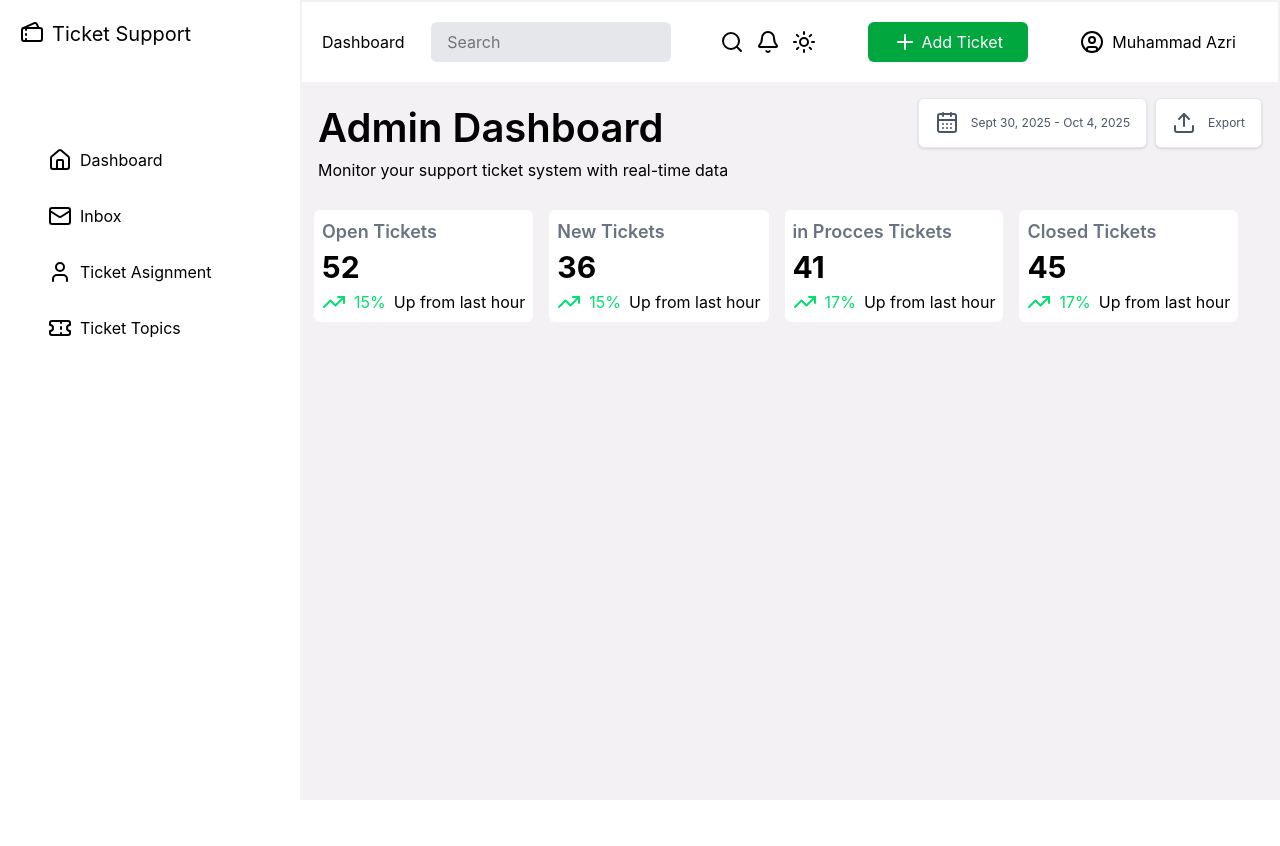
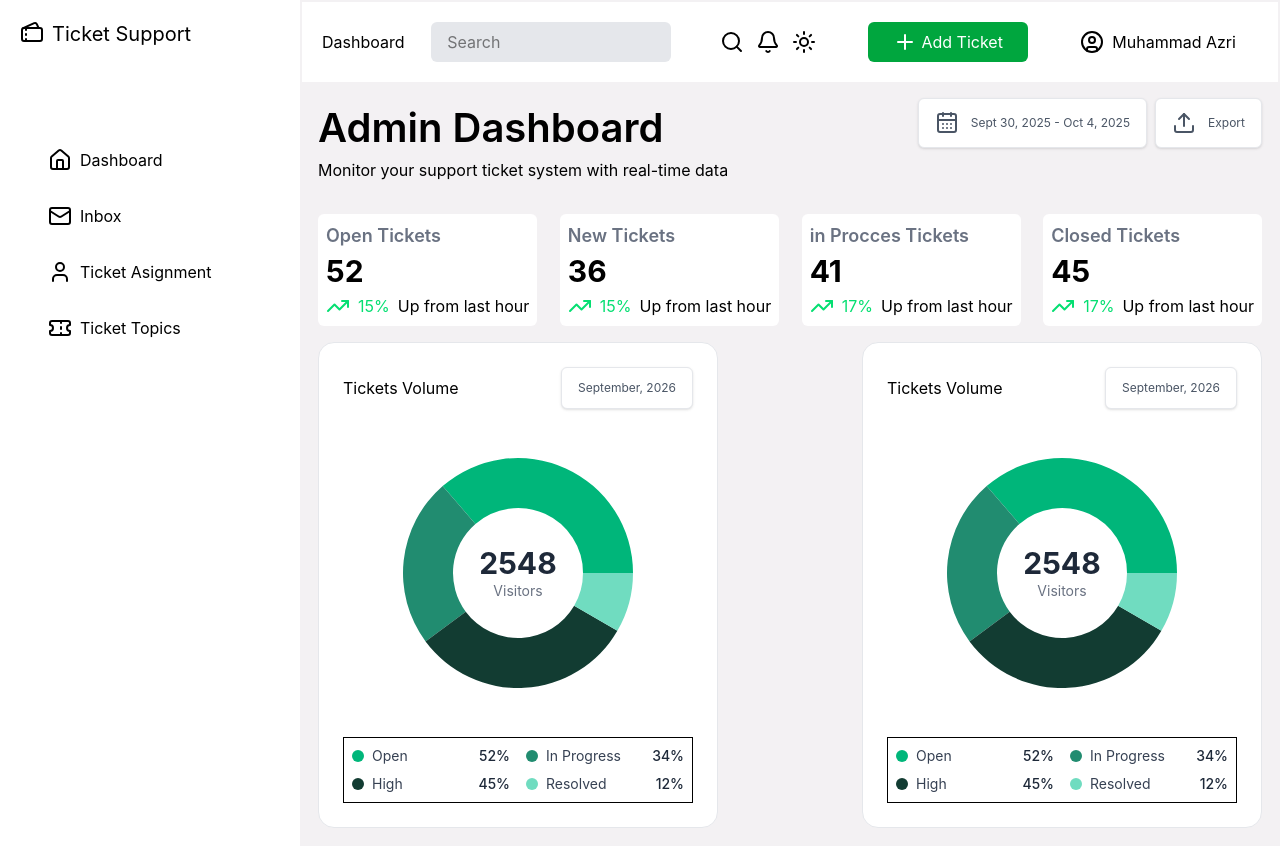
Before and after one commit to Muhammad-Azri/Ticketing-System, a React (Vite) app: page / in a window 1280 px wide. Before the commit the page ends 800 px from the top, so only its background shows below. Built offline with nearby package versions, Linux system fonts and the light colour scheme.

Commit message:
update chart ticket

```diff
--- a/package.json
+++ b/package.json
@@ -14,6 +14,7 @@
     "lucide-react": "^1.37.0",
     "react": "^19.2.8",
     "react-dom": "^19.2.8",
+    "recharts": "^3.10.1",
     "tailwindcss": "^4.3.3"
   },
   "devDependencies": {
--- a/src/Dashboard.jsx
+++ b/src/Dashboard.jsx
@@ -1,11 +1,12 @@
 import { CalendarDays, TrendingUp, Upload, } from "lucide-react";
 import ToolBar from "./components/ToolBar";
 import Cards from "./components/Cards";
+import TicketCharts from "./components/TicketCharts";
 
 const Dashboard = () => {
     return (
-        <div>
-            <div className="flex justify-between p-4 items-start">
+        <div className="max-w-[1000px] p-4 flex flex-col gap-4">
+            <div className="flex justify-between items-start mb-4">
                 <div className="flex flex-col">
                     <span className="text-[40px] font-semibold">Admin Dashboard</span>
                     <span className="text-[16px]">Monitor your support ticket system with real-time data</span>
@@ -15,11 +16,16 @@ const Dashboard = () => {
                     <ToolBar icon={<Upload/>} title="Export" />
                 </div>
             </div>
-            <div className="flex p-3 w-fit gap-4 justify-around">
+            <div className="flex  gap-4 justify-between ">
                 <Cards icon={<TrendingUp className="text-green-400 text-[8px]"/>} title="Open Tickets" number={52} status="Up from last hour" symbol="15%"/>
                 <Cards icon={<TrendingUp className="text-green-400 text-[8px]"/>} title="New Tickets" number={36} status="Up from last hour" symbol="15%"/>
                 <Cards icon={<TrendingUp className="text-green-400 text-[8px]"/>} title="in Procces Tickets" number={41} status="Up from last hour" symbol="17%"/>
                 <Cards icon={<TrendingUp className="text-green-400 text-[8px]"/>} title="Closed Tickets" number={45} status="Up from last hour" symbol="17%"/>
+            </div>
+            <div className="flex justify-between h-fit">
+                <TicketCharts />
+                <TicketCharts />
+
             </div>
         </div>
     )
--- /dev/null
+++ b/src/components/TicketCharts.jsx
@@ -0,0 +1,141 @@
+import {
+    // BarChart,
+    // Bar,
+    // XAxis,
+    // YAxis,
+    // CartesianGrid,
+    // Tooltip,
+    ResponsiveContainer,
+    PieChart,
+    Pie,
+    Sector,
+} from "recharts";
+import ToolBar from "./ToolBar";
+
+const data = [
+    {
+        name: "Open",
+        ticket: 52,
+        color: "#00B67A",
+    },
+    {
+        name: "In Progress",
+        ticket: 34,
+        color: "#218C70",
+    },
+    {
+        name: "High",
+        ticket: 45,
+        color: "#123C32",
+    },
+    {
+        name: "Resolved",
+        ticket: 12,
+        color: "#70DCC0",
+    },
+
+]
+console.log(data)
+
+
+const TicketCharts = () => {
+    return (
+        <div className="w-fit h-fit rounded-2xl border border-gray-200 bg-white p-6 flex flex-col gap-1">
+            <div className="flex items-center justify-between">
+                <h2>Tickets Volume</h2>
+                <ToolBar title="September, 2026" />
+            </div>
+            <div className="relative mx-auto  h-[320px] w-[350px] max-w-[400px]">
+                <ResponsiveContainer width="100%" height="100%" >
+                    <PieChart>
+                        <Pie
+                            data={data}
+                            dataKey="ticket"
+                            nameKey="name"
+                            cx="50%"
+                            cy="50%"
+                            innerRadius={65}
+                            outerRadius={115}
+                            paddingAngle={0}
+                            stroke="none"
+                            shape={(props) => {
+                                const {
+                                    cx,
+                                    cy,
+                                    innerRadius,
+                                    outerRadius,
+                                    startAngle,
+                                    endAngle,
+                                    index,
+                                } = props;
+
+                                return (
+                                    <Sector
+                                        cx={cx}
+                                        cy={cy}
+                                        innerRadius={innerRadius}
+                                        outerRadius={outerRadius}
+                                        startAngle={startAngle}
+                                        endAngle={endAngle}
+                                        fill={data[index].color}
+                                    />
+                                );
+                            }}
+                        >
+
+                        </Pie>
+                    </PieChart>
+                </ResponsiveContainer>
+
+                <div className="absolute inset-16 flex items-center justify-center">
+                    <div className="text-center">
+
+                        <div className="text-3xl font-bold text-gray-800">
+                            2548
+                        </div>
+
+                        <div className="text-sm text-gray-500">
+                            Visitors
+                        </div>
+
+                    </div>
+                </div>
+
+            </div>
+            <div className="grid grid-cols-2 gap-x-4 gap-y-2 border p-2">
+
+                {data.map((item) => (
+                    <div
+                        key={item.name}
+                        className="flex items-center justify-between gap-2"
+                    >
+
+                        <div className="flex items-center gap-2">
+
+                            <span
+                                className="h-3 w-3 rounded-full"
+                                style={{
+                                    backgroundColor: item.color,
+                                }}
+                            />
+
+                            <span className="text-sm text-gray-700">
+                                {item.name}
+                            </span>
+
+                        </div>
+
+                        <span className="text-sm font-medium text-gray-800">
+                            {item.ticket}%
+                        </span>
+
+                    </div>
+                ))}
+
+            </div>
+
+        </div>
+    )
+}
+
+export default TicketCharts;
--- a/src/components/TopBar.jsx
+++ b/src/components/TopBar.jsx
@@ -2,7 +2,7 @@ import { Bell, CircleUser, Plus, Search, Sun } from "lucide-react"
 
 const topbar = () => {
     return (
-        <div className="flex justify-between p-5 bg-white items-center">
+        <div className="flex justify-between p-5 bg-white items-center max-w-[1000px]">
             <div>
                 <span>Dashboard</span>
             </div>
```
Also changed, not shown: 1 other file (tests, documents, lock files or other folders).
